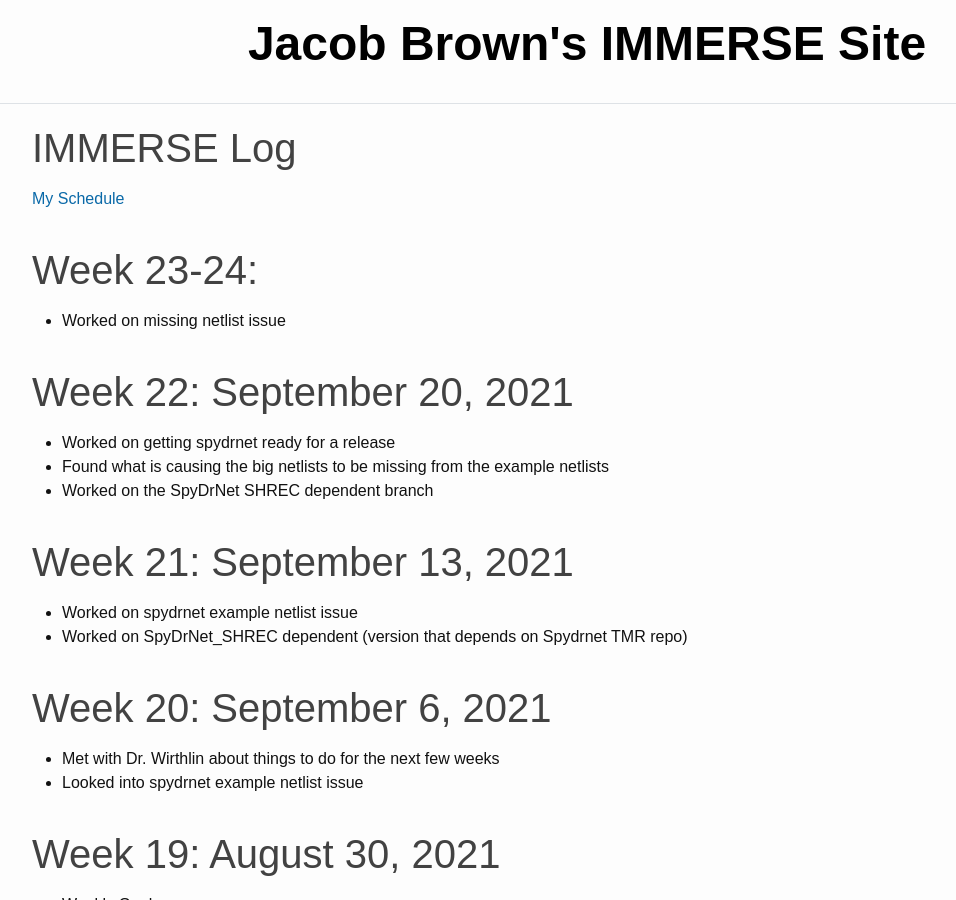
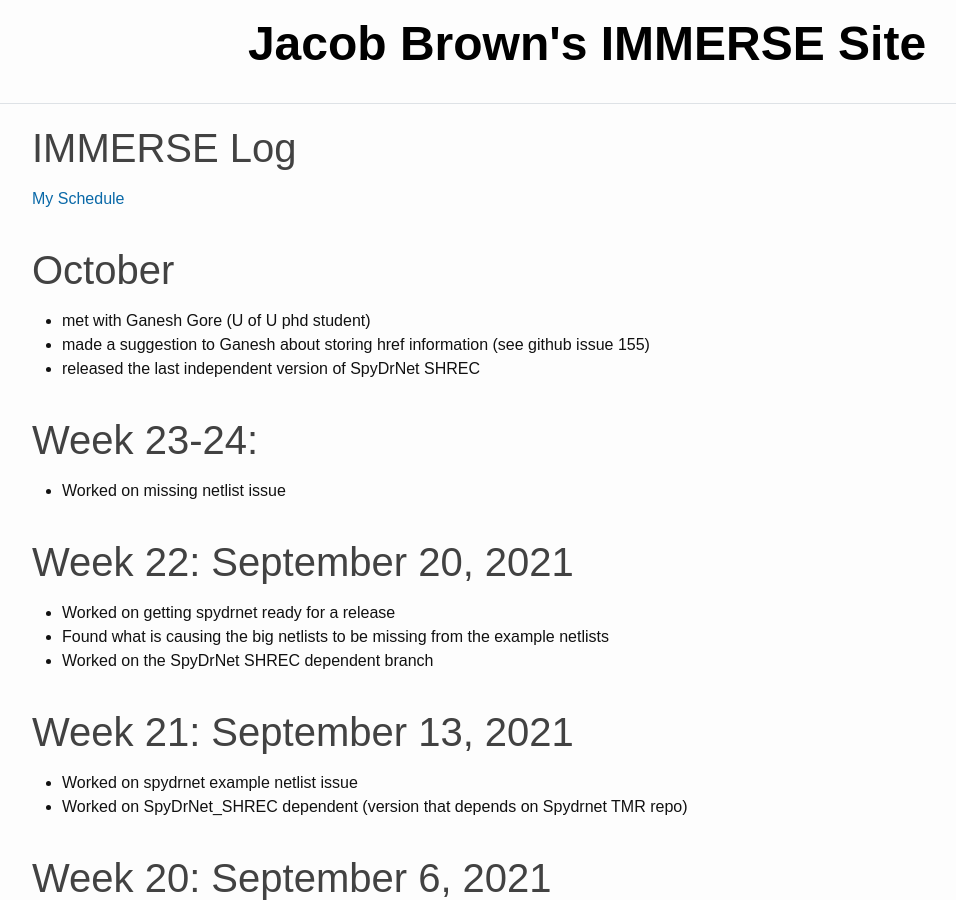
Before and after one commit to jacobdbrown4/jacob_brown, a Jekyll site: the page built from _pages/log.md, in a window 1280 px wide and 900 px high. Shown: the whole window, without its empty margins (53-1009 px from the left). Built offline with Jekyll 4.4.1, drawn with Linux system fonts in a browser that asks for light colours.

Commit message:
updated log

```diff
--- a/_pages/log.md
+++ b/_pages/log.md
@@ -4,6 +4,11 @@ title: IMMERSE Log
 ---
 
 [My Schedule](https://jacobdbrown4.github.io/jacob_brown//pages/schedule/)
+# October
+* met with Ganesh Gore (U of U phd student)
+* made a suggestion to Ganesh about storing href information (see github issue 155)
+* released the last independent version of SpyDrNet SHREC
+
 # Week 23-24:
 * Worked on missing netlist issue
 
```
